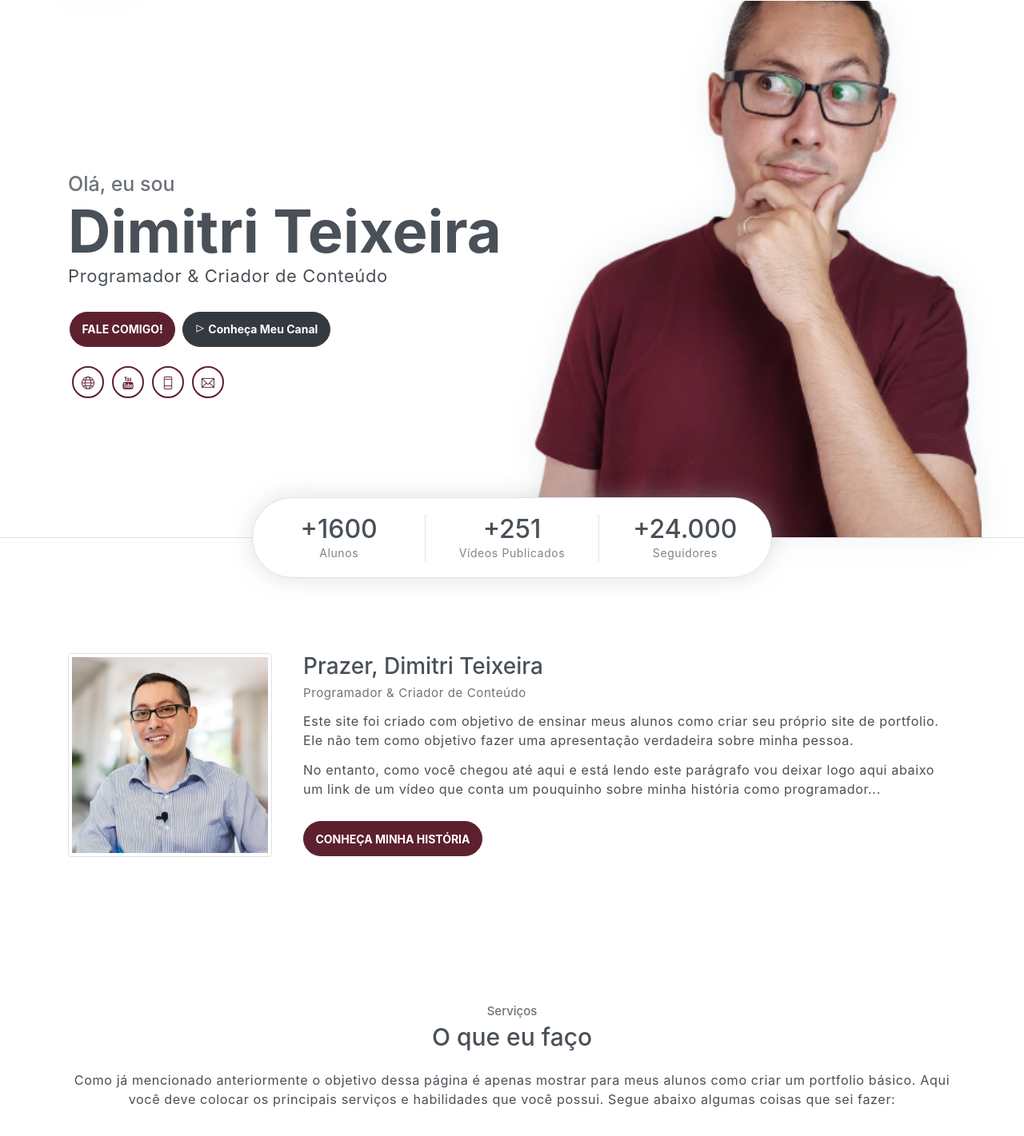
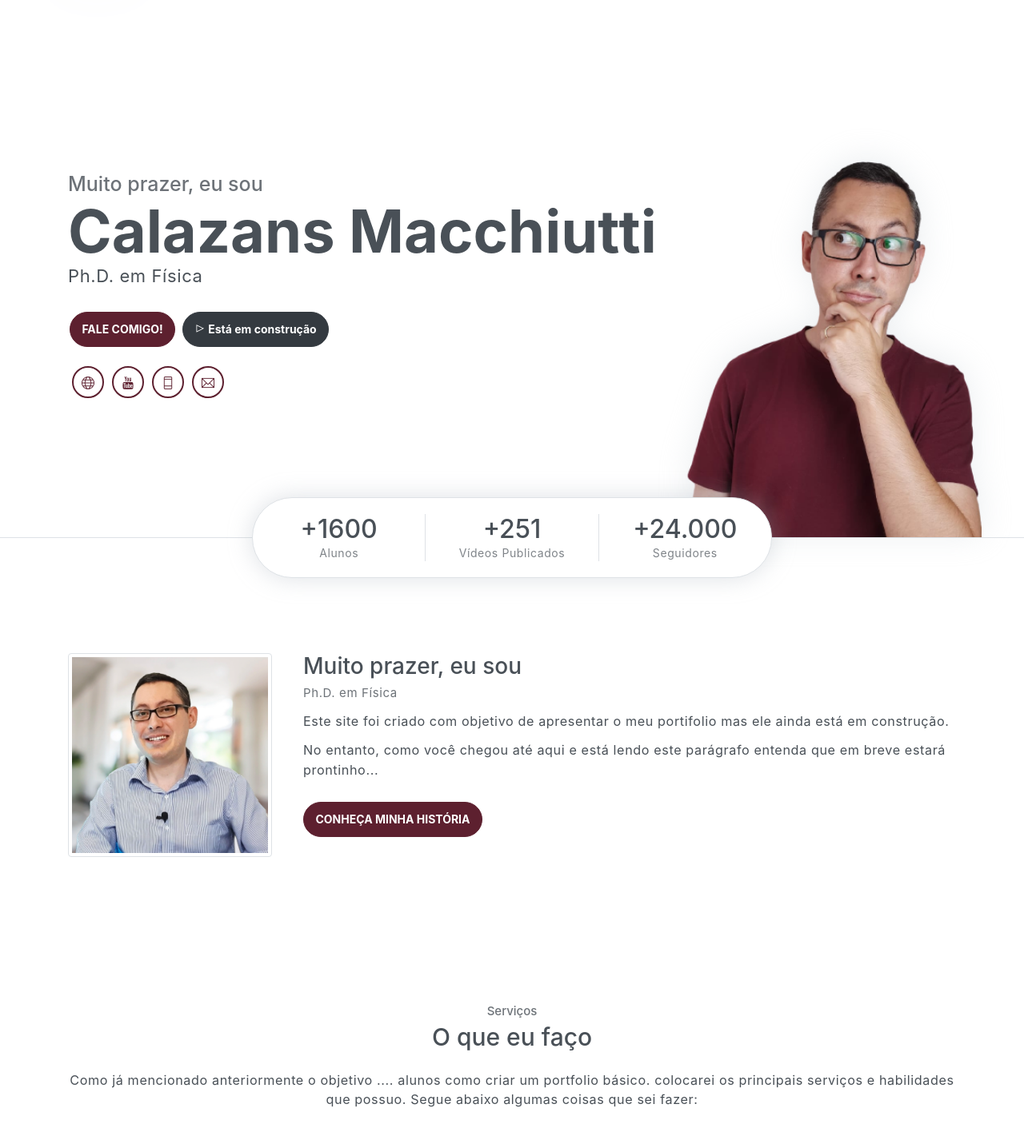
Before and after one commit to Calazansmacchiutti/Calazans.github.io, a plain HTML site: page index.html in a window 1280 px wide. Shown: the part 79-1500 px from the top of the page at 80% size. Drawn offline with Linux system fonts and the light colour scheme.

Commit message:
Update index.html

```diff
--- a/index.html
+++ b/index.html
@@ -4,7 +4,7 @@
 <head>
     <meta charset="utf-8">
     <meta name="viewport" content="width=device-width, initial-scale=1, shrink-to-fit=no">
-    <meta name="description" content="Portfolio Page Exemplo">
+    <meta name="description" content="Portfolio Page">
     <meta name="author" content="Dimitri Teixeira">
     <link rel="icon" type="image/png" href="assets/imgs/thumb.png">
     <title>Dimitri Teixeira</title>
@@ -58,16 +58,16 @@
     <header class="header" id="home">
         <div class="container">
             <div class="infos">
-                <h6 class="subtitle">Olá, eu sou</h6>
-                <h6 class="title">Dimitri Teixeira</h6>
-                <p>Programador & Criador de Conteúdo</p>
+                <h6 class="subtitle">Muito prazer, eu sou</h6>
+                <h6 class="title">Calazans Macchiutti</h6>
+                <p>Ph.D. em Física</p>
 
                 <div class="buttons pt-3">
                     <a target="_blank"
                         href="https://wa.me/5549988950394?text=Ol%C3%A1%2C+peguei+seu+contato+no+v%C3%ADdeo+que+ensina+a+fazer+site+de+portfolio%21"
                         class="btn btn-primary rounded">FALE COMIGO!</a>
-                    <a target="_blank" href="https://www.youtube.com/@programacaoweb" class="btn btn-dark rounded"><i
-                            class="ti-control-play"></i> Conheça Meu Canal</a>
+                    <a target="_blank" href="https://www.youtube.com/" class="btn btn-dark rounded"><i
+                            class="ti-control-play"></i> Está em construção</a>
                 </div>
 
                 <div class="socials mt-4">
@@ -76,7 +76,7 @@
                     <a class="social-item"
                         href="https://wa.me/5549988950394?text=Ol%C3%A1%2C+peguei+seu+contato+no+v%C3%ADdeo+que+ensina+a+fazer+site+de+portfolio%21"><i
                             class="ti-mobile"></i></a>
-                    <a class="social-item" href="mailto:dimitriteixeira@gmail.com"><i class="ti-email"></i></a>
+                    <a class="social-item" href="mailto:macchiutti@gmail.com"><i class="ti-email"></i></a>
                 </div>
             </div>
             <div class="img-holder">
@@ -110,12 +110,12 @@
                     <img src="assets/imgs/avatar1.png" alt="" class="img-thumbnail mb-4">
                 </div>
                 <div class="pl-md-4 col-md-9">
-                    <h6 class="title">Prazer, Dimitri Teixeira</h6>
-                    <p class="subtitle">Programador & Criador de Conteúdo</p>
-                    <p>Este site foi criado com objetivo de ensinar meus alunos como criar seu próprio site de
-                        portfolio. Ele não tem como objetivo fazer uma apresentação verdadeira sobre minha pessoa.</p>
-                    <p>No entanto, como você chegou até aqui e está lendo este parágrafo vou deixar logo aqui abaixo um
-                        link de um vídeo que conta um pouquinho sobre minha história como programador...</p>
+                    <h6 class="title">Muito prazer, eu sou</h6>
+                    <p class="subtitle">Ph.D. em Física</p>
+                    <p>Este site foi criado com objetivo de apresentar o meu portifolio
+                       mas ele ainda está em construção.</p>
+                    <p>No entanto, como você chegou até aqui e está lendo este parágrafo entenda que em breve estará
+                        prontinho...</p>
                     <a href="https://youtu.be/L93rsq4vu9A" target="_blank" class="btn btn-primary rounded mt-3">CONHEÇA
                         MINHA HISTÓRIA</a>
                 </div>
@@ -128,9 +128,9 @@
         <div class="container text-center">
             <h6 class="subtitle">Serviços</h6>
             <h6 class="section-title mb-4">O que eu faço</h6>
-            <p class="mb-5 pb-4">Como já mencionado anteriormente o objetivo dessa página é apenas mostrar para meus
-                alunos como criar um portfolio básico. Aqui você deve colocar os principais serviços e habilidades que
-                você possui. Segue abaixo algumas coisas que sei fazer:</p>
+            <p class="mb-5 pb-4">Como já mencionado anteriormente o objetivo ....
+                alunos como criar um portfolio básico. colocarei os principais serviços e habilidades que
+                possuo. Segue abaixo algumas coisas que sei fazer:</p>
 
             <div class="row">
                 <div class="col-sm-6 col-md-3 mb-4">
@@ -175,7 +175,7 @@
         <div class="container text-center">
             <h6 class="subtitle">Skills</h6>
             <h6 class="section-title mb-4">Por que me contratar?</h6>
-            <p class="mb-5 pb-4">Aqui você deve colocar um pouco das suas habilidades comparando o que você sabe fazer
+            <p class="mb-5 pb-4">Colocar um pouco das suas habilidades comparando o que você sabe fazer
                 de melhor. É importante abranger as principais sem exagerar muito e sempre ser sincero.</p>
 
             <div class="row text-left">
@@ -187,21 +187,21 @@
                     </div>
                 </div>
                 <div class="col-sm-6">
-                    <h6 class="mb-3">Programação</h6>
+                    <h6 class="mb-3">Machine Learning</h6>
                     <div class="progress">
                         <div class="progress-bar bg-primary" role="progressbar" style="width: 100%;" aria-valuenow="25"
                             aria-valuemin="0" aria-valuemax="100"><span>100%</span></div>
                     </div>
                 </div>
                 <div class="col-sm-6">
-                    <h6 class="mb-3">App Design</h6>
+                    <h6 class="mb-3">Data Science</h6>
                     <div class="progress">
                         <div class="progress-bar bg-primary" role="progressbar" style="width: 95%;" aria-valuenow="25"
                             aria-valuemin="0" aria-valuemax="100"><span>95%</span></div>
                     </div>
                 </div>
                 <div class="col-sm-6">
-                    <h6 class="mb-3">Cursos Online</h6>
+                    <h6 class="mb-3">Artigos acadêmicos</h6>
                     <div class="progress">
                         <div class="progress-bar bg-primary" role="progressbar" style="width: 90%;" aria-valuenow="25"
                             aria-valuemin="0" aria-valuemax="100"><span>90%</span></div>
@@ -433,18 +433,18 @@
                 <div class="col-sm-6">
                     <p>Copyright
                         <script>document.write(new Date().getFullYear())</script> &copy; <a
-                            href="https://curso.programacaoweb.com.br" target="_blank">Dimitri Teixeira</a>
+                            href="https://curso.programacaoweb.com.br" target="_blank">Calazans Macchiutti</a>
                     </p>
                 </div>
                 <div class="col-sm-6">
                     <div class="socials">
-                        <a class="social-item" href="https://curso.programacaoweb.com.br"><i class="ti-world"></i></a>
-                        <a class="social-item" href="https://www.youtube.com/@programacaoweb"><i
+                        <a class="social-item" href="https://curso.programacaoweb."><i class="ti-world"></i></a>
+                        <a class="social-item" href="https://www.youtube.com/"><i
                                 class="ti-youtube"></i></a>
                         <a class="social-item"
                             href="https://wa.me/5549988950394?text=Ol%C3%A1%2C+peguei+seu+contato+no+v%C3%ADdeo+que+ensina+a+fazer+site+de+portfolio%21"><i
                                 class="ti-mobile"></i></a>
-                        <a class="social-item" href="mailto:dimitriteixeira@gmail.com"><i class="ti-email"></i></a>
+                        <a class="social-item" href="mailto:macchiutti@gmail.com"><i class="ti-email"></i></a>
                     </div>
                 </div>
             </div>
```
